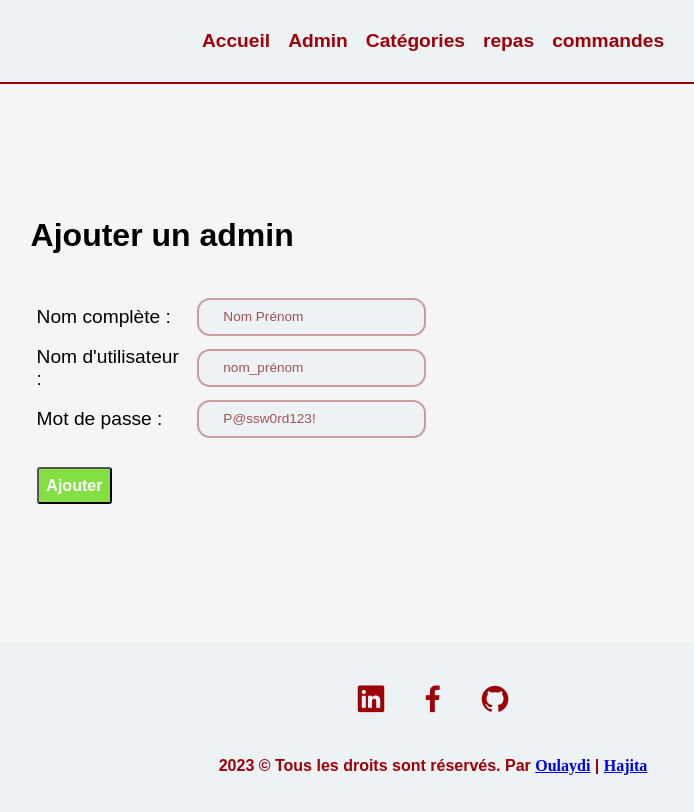
After one commit to oulaydi/UPM-webApp-Order, a PHP site: page /webProject/admin/add-admin.php in a window 1280 px wide. The commit adds this page. Shown: the whole page, without its empty margins (207-901 px from the left). Run offline with PHP 8.4, Linux system fonts and the light colour scheme.

Commit message:
Adding new things, such as the deleting button ...

```diff
--- /dev/null
+++ b/admin/add-admin.php
@@ -0,0 +1,147 @@
+<?php include('partials/menu.php');?>
+
+<style>
+    .tbl-add{
+    width: 50%
+}
+
+/* add form */
+.add-input{
+    padding: .6rem 1.5rem;
+    background: #edf2f4;
+    border: 2px solid #9d02075d;
+    border-radius: 13px;
+    font-size: .85rem;
+    font-weight: 500;
+    color: black;
+    outline: none;
+    transition: .3s;
+}
+
+.add-input::placeholder{
+    color: #9f5356;
+}
+
+.add-input:focus{
+    filter: brightness(100%);
+    background-color: #edf2f4;
+    border-color: #9d0208;
+}
+
+
+.add-input:hover{
+    filter: brightness(97%);
+
+}
+
+
+form{
+    padding-top: 1cm;
+}
+
+.st-btn{
+    background-color: rgba(106, 219, 26, 0.802);
+    padding: 2%;
+    margin-top: .5cm;
+    color: white;
+    font-size: 1em;
+    text-decoration: none;
+    font-weight: bold;
+    transition: .3s;
+    border-radius: 3px;
+    cursor: pointer;
+}
+
+.st-btn:hover{
+    color: white;
+    background-color: green;
+}
+
+.label{
+    font-size: 1.2em;
+}
+</style>
+
+<div class="main-content">
+        <div class="cadder">
+            <h1>Ajouter un admin</h1>
+
+
+            <?php
+
+                if(isset($_SESSION['add'])){
+                    echo $_SESSION['add'];
+                    unset($_SESSION['add']);
+                }
+
+            ?>
+
+            <form action="" method="POST">
+                <table class="tbl-add">
+                    <tr>
+                        <td class="label">Nom complète : </td>
+                        <td><input class="add-input" type="text" name="full_name" required placeholder="Nom Prénom" autocomplete="off"></td>
+                    </tr>
+                    <tr>
+                        <td class="label">Nom d'utilisateur : </td>
+                        <td><input class="add-input" type="text" name="username" required placeholder="nom_prénom" autocomplete="off"></td>
+                    </tr>
+                    <tr>
+                        <td class="label">Mot de passe : </td>
+                        <td><input class="add-input" type="password" name="password" required placeholder="P@ssw0rd123!" autocomplete="off"></td>
+                    </tr>
+                    <tr>
+                        <td colspan="2">
+                            <input type="submit" value="Ajouter" name="submit" class="st-btn">
+                        </td>
+                    </tr>
+                </table>
+            </form>
+        </div>
+</div>
+
+<!-- social Section Starts Here -->
+
+
+<?php
+    // process the velue form and save it in DB
+    // checking if lboton tecklika elih or not!
+
+    if(isset($_POST['submit'])){
+        $full_name = $_POST['full_name'];
+        $username = $_POST['username'];
+        $password = md5($_POST['password']); // md5 make an encrypted passcode
+
+        //SQL Query then sabe inot DB
+
+        $sql = "INSERT INTO table_admin SET
+            full_name='$full_name',
+            username='$username',
+            password='$password'
+        ";
+
+        $results = mysqli_query($cnx, $sql) or die(mysqli_error());
+
+        if ($results == true){
+            $_SESSION['add'] = '<p id="successMessage" style="  background-color: #d4edda;
+                                            color: #155724;
+                                            padding: 10px;
+                                            border: 1px solid #c3e6cb;
+                                            border-radius: 5px;
+                                            font-size: 1rem;
+                                            width: 40%;"
+                                            >les données ont été insérées avec succès!</p>';
+
+            //redirect page to manage admin!
+            header("location:".SITEURL.'admin/manage-admin.php');
+        }
+        else{
+            $_SESSION['add'] = "les données n'ont pas été insérées avec succès";
+            //redirect page to add admin page!
+            header("location:".SITEURL.'admin/add-admin.php');
+        }
+    }
+?>
+
+
+<?php include('partials/footer.php'); ?>
--- a/admin/partials/menu.php
+++ b/admin/partials/menu.php
@@ -1,3 +1,5 @@
+<?php include('../config/constants.php'); ?>
+
 <!DOCTYPE html>
 <html lang="en">
 <head>
--- /dev/null
+++ b/config/constants.php
@@ -0,0 +1,17 @@
+<?php
+
+    // start session
+
+    session_start();
+
+    define('SITEURL', 'http://localhost/webProject/');
+    define('LOCALHOST', 'localhost');
+    define('DB_USER', 'root');
+    define('DB_PASSWORD', '02976cef6a');
+    define('DB_NAME', 'marrakchi');
+
+    // DB connection
+    $cnx = mysqli_connect(LOCALHOST, DB_USER, DB_PASSWORD) or die(mysqli_error());
+    $db = mysqli_select_db($cnx, DB_NAME) or die(mysqli_error());
+
+?>
--- a/css/admin.css
+++ b/css/admin.css
@@ -108,13 +108,7 @@ table tr td {
 .add-btn:hover{
     color: white;
     background-color: #ffba08;
-
 }
-
-
-
-
-
 
 
 
--- a/js/index.js
+++ b/js/index.js
@@ -0,0 +1,3 @@
+setTimeout(function() {
+    document.getElementById("successMessage").style.display = "none";
+}, 3000);
```
Also changed, not shown: admin/manage-admin.php (+61 -27 lines), admin/remove-admin.php (added, +27 -0 lines).
